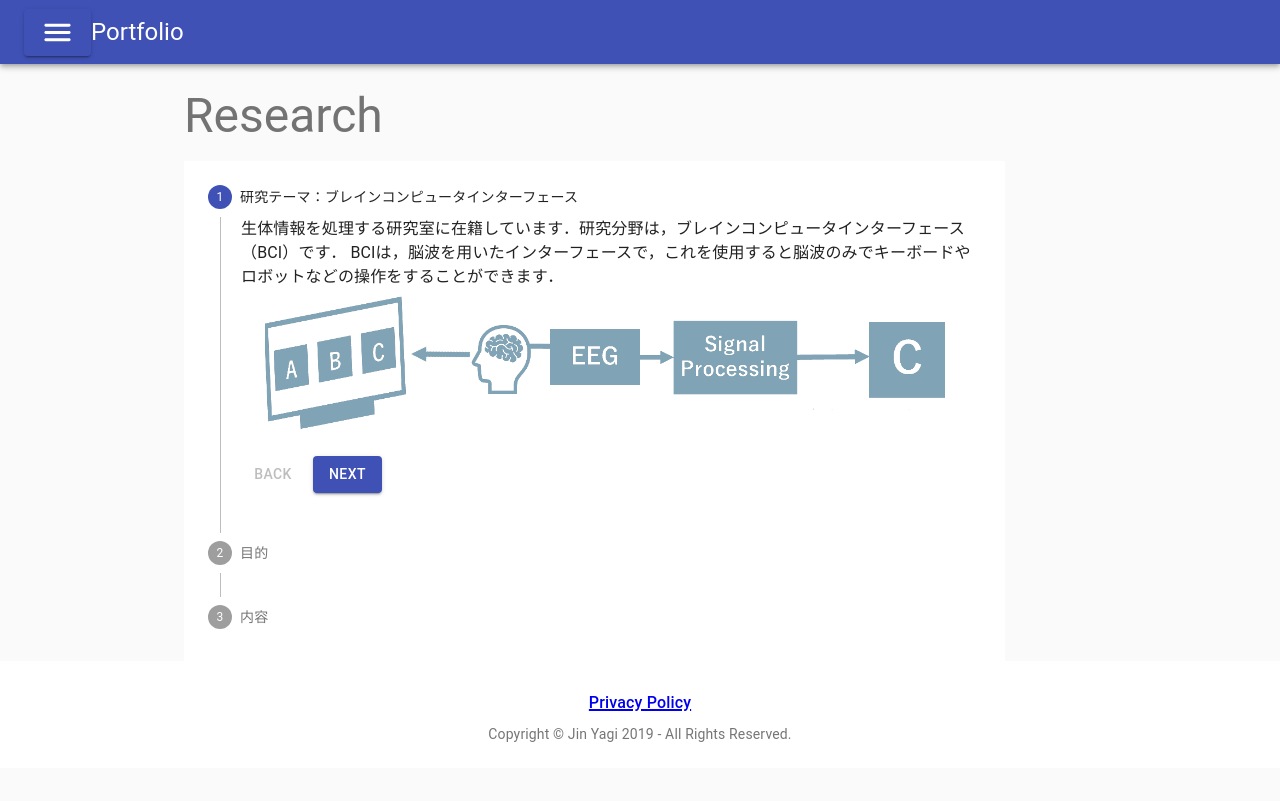
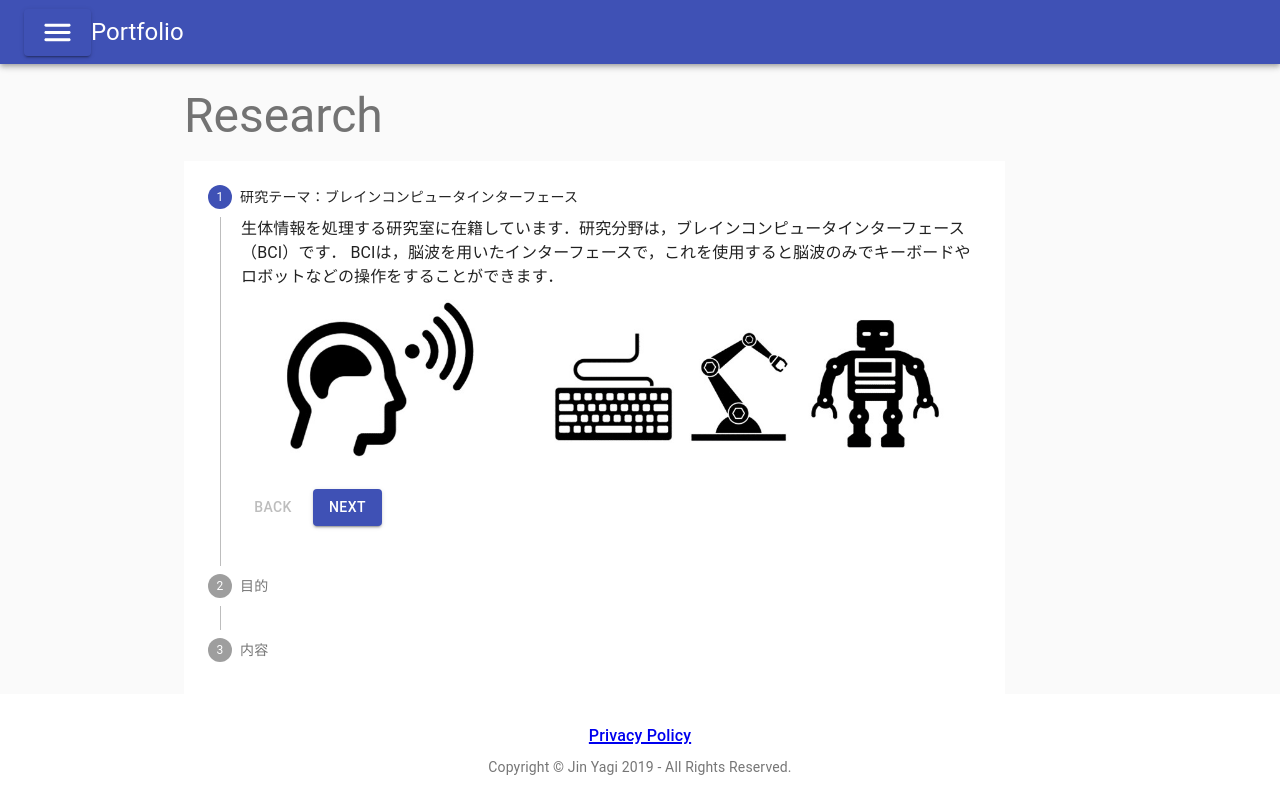
Before and after one commit to yagijin/Website_yagijin, a React (Create React App) app: page /research in a window 1280 px wide. Built offline with nearby package versions, Linux system fonts and the light colour scheme.

Commit message:
Add:画像の差し替え

```diff
--- a/src/components/Research.js
+++ b/src/components/Research.js
@@ -39,11 +39,10 @@ const useStyles = makeStyles(theme => ({
     switch (props.step) {
       case 0:
         return <Container maxWidth="md">
-              <img src="./static/materials/research/ssvep.png"  alt="アイコン" width="100%"/>
+              <img src="./static/materials/research/bci.jpg"  alt="bci" width="100%"/>
               </Container>
       case 1:
         return <Container maxWidth="md">
-                <img src="./static/materials/research/ssvep.png"  alt="ssvep" width="100%"/>
                 </Container>
       case 2:
         return <Container maxWidth="md">
```
Also changed, not shown: public/static/materials/profile/portfolio.png, public/static/materials/research/bci.jpg (added).
